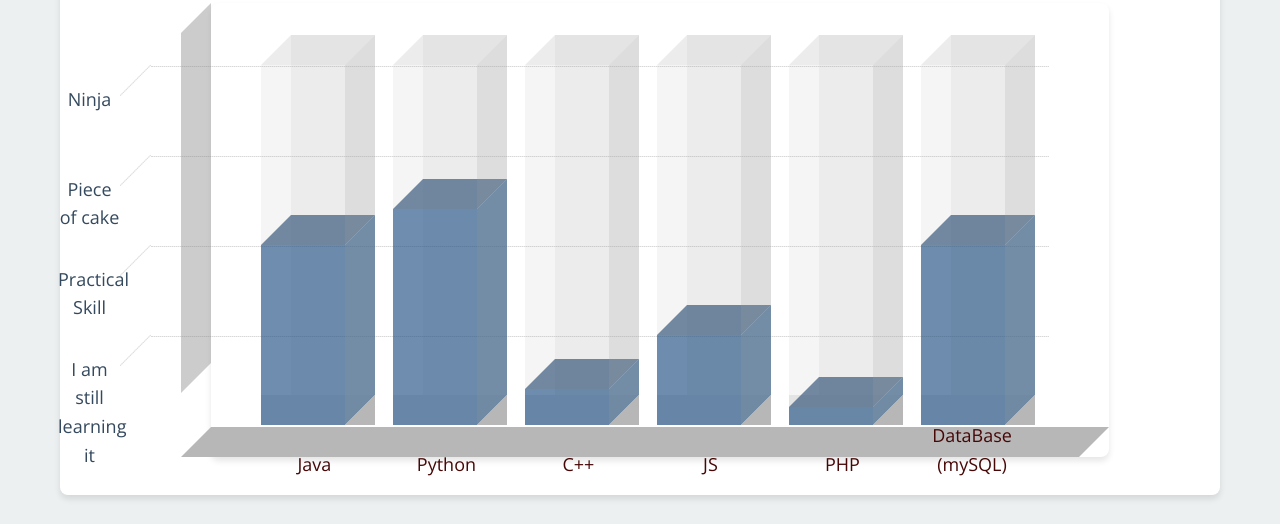
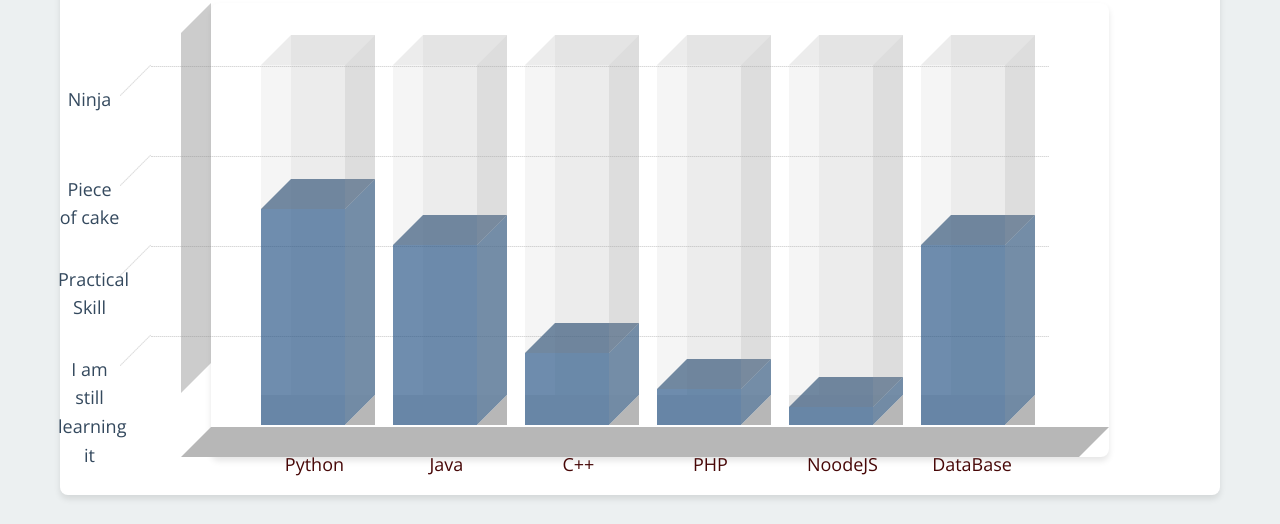
Before and after one commit to tzuchientseng/sunny, a plain HTML site: page skill/index.html in a window 1280 px wide. Shown: the part 3196-3720 px from the top of the page. Drawn offline with nearby package versions, Linux system fonts and the light colour scheme; files that its build step writes are made by us from their sources.

Commit message:
Version 2.2

```diff
--- a/skill/css/graph.css
+++ b/skill/css/graph.css
@@ -385,18 +385,18 @@ input#f-none:checked ~ .graph-container > li:nth-child(4) .bar-inner { height: 0
 input#f-none:checked ~ .graph-container > li:nth-child(5) .bar-inner { height: 0; bottom: -2.5em; }
 
 /* Product 1 */
-input#f-product1:checked ~ .graph-container > li:nth-child(1) .bar-inner { height: 50%; bottom: 0; }
-input#f-product1:checked ~ .graph-container > li:nth-child(2) .bar-inner { height: 60%; bottom: 0; }
-input#f-product1:checked ~ .graph-container > li:nth-child(3) .bar-inner { height: 10%; bottom: 0; }
-input#f-product1:checked ~ .graph-container > li:nth-child(4) .bar-inner { height: 25%; bottom: 0; }
+input#f-product1:checked ~ .graph-container > li:nth-child(1) .bar-inner { height: 60%; bottom: 0; }
+input#f-product1:checked ~ .graph-container > li:nth-child(2) .bar-inner { height: 50%; bottom: 0; }
+input#f-product1:checked ~ .graph-container > li:nth-child(3) .bar-inner { height: 20%; bottom: 0; }
+input#f-product1:checked ~ .graph-container > li:nth-child(4) .bar-inner { height: 10%; bottom: 0; }
 input#f-product1:checked ~ .graph-container > li:nth-child(5) .bar-inner { height: 5%; bottom: 0; }
 input#f-product1:checked ~ .graph-container > li:nth-child(6) .bar-inner { height: 50%; bottom: 0; }
 
 
 /* Product 2 */
-input#f-product2:checked ~ .graph-container > li:nth-child(1) .bar-inner { height: 20%; bottom: 0; }
-input#f-product2:checked ~ .graph-container > li:nth-child(2) .bar-inner { height: 50%; bottom: 0; }
-input#f-product2:checked ~ .graph-container > li:nth-child(3) .bar-inner { height: 50%; bottom: 0; }
+input#f-product2:checked ~ .graph-container > li:nth-child(1) .bar-inner { height: 60%; bottom: 0; }
+input#f-product2:checked ~ .graph-container > li:nth-child(2) .bar-inner { height: 70%; bottom: 0; }
+input#f-product2:checked ~ .graph-container > li:nth-child(3) .bar-inner { height: 80%; bottom: 0; }
 input#f-product2:checked ~ .graph-container > li:nth-child(4) .bar-inner { height: 0%; bottom: 0; }
 input#f-product2:checked ~ .graph-container > li:nth-child(5) .bar-inner { height: 0%; bottom: 0; }
 input#f-product2:checked ~ .graph-container > li:nth-child(6) .bar-inner { height: 0%; bottom: 0; }
--- a/skill/js/script.js
+++ b/skill/js/script.js
@@ -5,19 +5,19 @@ $(document).ready(function(){
 				,p3=$('input[id="f-product3"]:checked').val()
 
 			if (p1){
-				$('span.sk1').html("Java");
-				$('span.sk2').html("Python");
+				$('span.sk1').html("Python");
+				$('span.sk2').html("Java");
 				$('span.sk3').html("C++");
-				$('span.sk4').html("JS");
-				$('span.sk5').html("PHP");
-				$('span.sk6').html("DataBase (mySQL)");}
+				$('span.sk4').html("PHP");
+				$('span.sk5').html("NoodeJS");
+				$('span.sk6').html("DataBase");}
 			//else
 				//$('#car').removeClass('selected')
 
 			if (p2){
-				$('span.sk1').html("JavaScript(jQuery, Ajax,DHTMLX)");
+				$('span.sk1').html("JavaScript(jQuery, Ajax)");
 				$('span.sk2').html("HTML");
-				$('span.sk3').html("CSS, twitter bootstrap");
+				$('span.sk3').html("CSS, bootstrap");
 				$('span.sk4').html("PhotoShop");
 				$('span.sk5').html("Illustrator");
 				$('span.sk6').html("?");}
```
Also changed, not shown: about.html (+1 -1 lines), essay/myAPI.html (+1 -1 lines), essay/nba.html (+1 -1 lines), essay/stock.html (+1 -1 lines), essay/todo.html (+1 -1 lines), essay/wheel.html (+1 -1 lines), essay/work.html (+1 -1 lines), index.html (+1 -1 lines), magic.html (+1 -1 lines), math.html (+1 -1 lines), music.html (+1 -1 lines), myJavaAPI.html (+1 -1 lines), pythonModule.html (+1 -1 lines).
